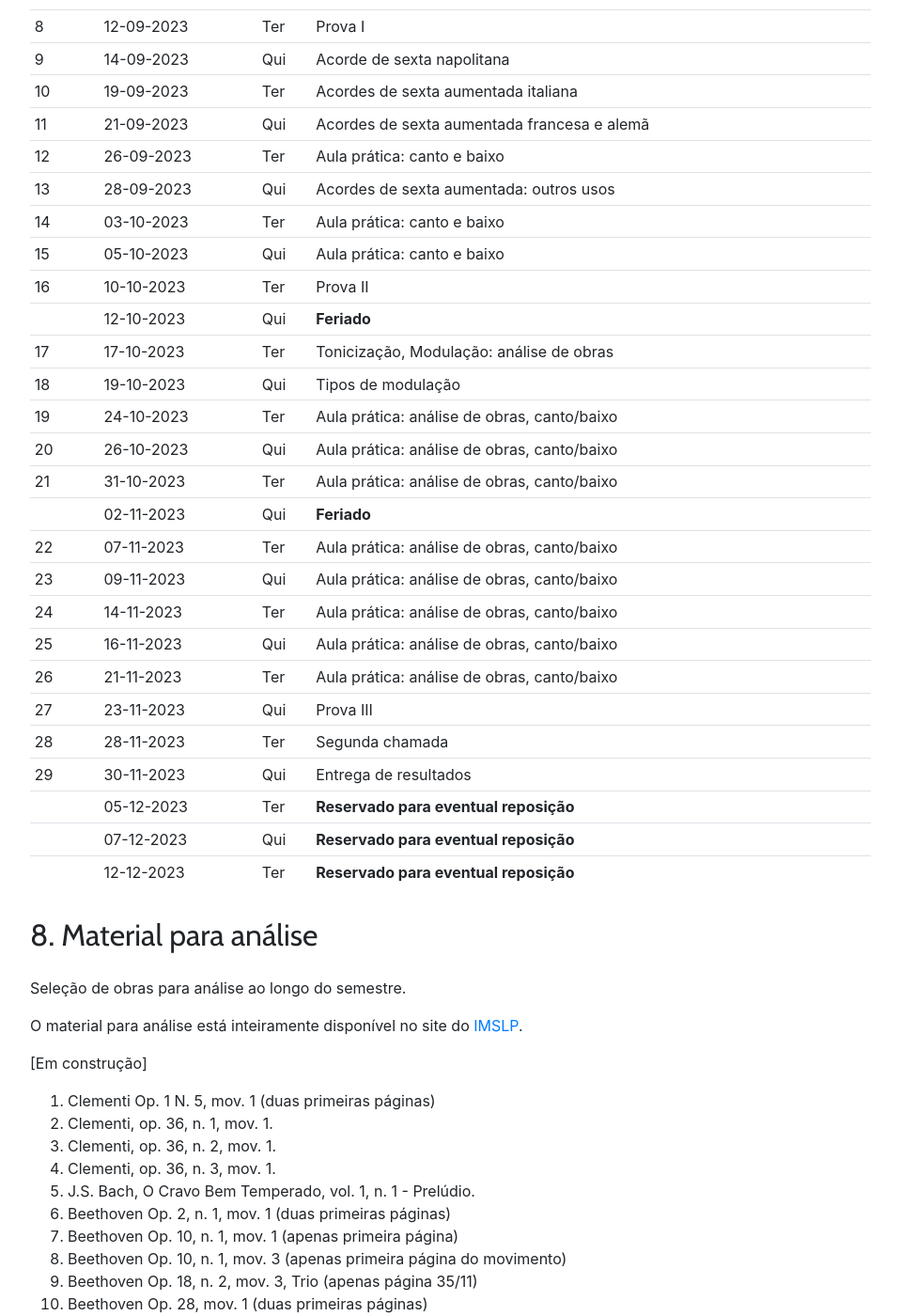
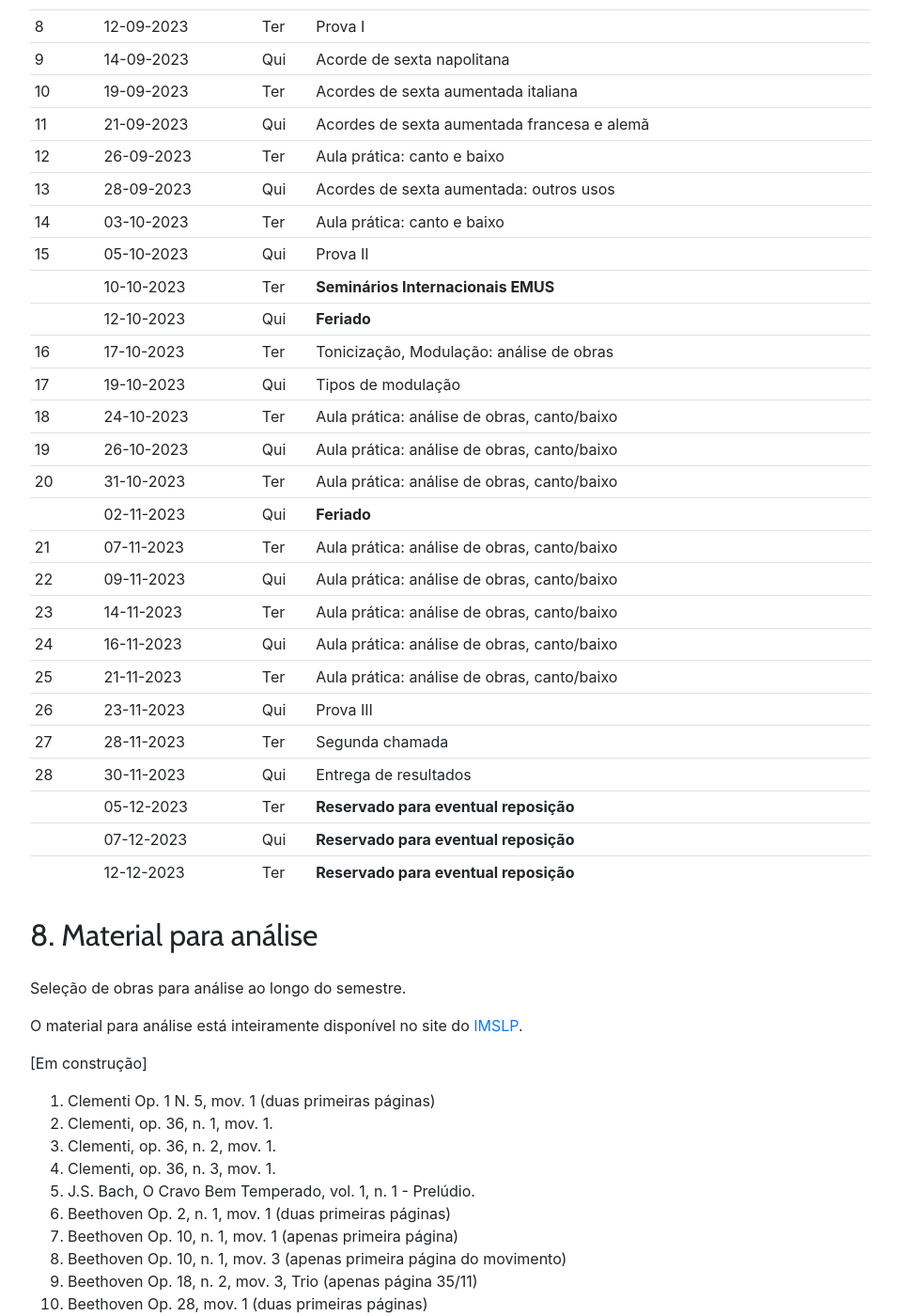
Before and after one commit to kroger/genosmus, a Jekyll site: the page built from _marcos/musa70.md, in a window 1280 px wide and 1400 px high, scrolled down 2751 px. Shown: the whole window at 94% size, without its empty margins (68-1026 px from the left). Built offline with Jekyll 4.4.1, drawn with Linux system fonts in a browser that asks for light colours; nearby versions of some CDN libraries; the table of contents is made by our own code.

Commit message:
Ajusta cronograma a Seminários Internacionais
- Antecipa prova 2
- Remove op. 81a Beethoven MUSA72
- Reorganiza cronograma MUSA72

```diff
--- a/_marcos/cronogramas/musa70.txt
+++ b/_marcos/cronogramas/musa70.txt
@@ -13,8 +13,8 @@ Acordes de sexta aumentada francesa e alemã
 Aula prática: canto e baixo
 Acordes de sexta aumentada: outros usos
 Aula prática: canto e baixo
-Aula prática: canto e baixo
 Prova II
+**Seminários Internacionais EMUS**
 **Feriado**
 Tonicização, Modulação: análise de obras
 Tipos de modulação
--- a/_marcos/musa70.md
+++ b/_marcos/musa70.md
@@ -100,23 +100,23 @@ Este cronograma é uma previsão e poderá ser alterado ao longo do semestre.
 | 12   | 26-09-2023 | Ter | Aula prática: canto e baixo                 |
 | 13   | 28-09-2023 | Qui | Acordes de sexta aumentada: outros usos     |
 | 14   | 03-10-2023 | Ter | Aula prática: canto e baixo                 |
-| 15   | 05-10-2023 | Qui | Aula prática: canto e baixo                 |
-| 16   | 10-10-2023 | Ter | Prova II                                    |
+| 15   | 05-10-2023 | Qui | Prova II                                    |
+|      | 10-10-2023 | Ter | **Seminários Internacionais EMUS**          |
 |      | 12-10-2023 | Qui | **Feriado**                                 |
-| 17   | 17-10-2023 | Ter | Tonicização, Modulação: análise de obras    |
-| 18   | 19-10-2023 | Qui | Tipos de modulação                          |
-| 19   | 24-10-2023 | Ter | Aula prática: análise de obras, canto/baixo |
-| 20   | 26-10-2023 | Qui | Aula prática: análise de obras, canto/baixo |
-| 21   | 31-10-2023 | Ter | Aula prática: análise de obras, canto/baixo |
+| 16   | 17-10-2023 | Ter | Tonicização, Modulação: análise de obras    |
+| 17   | 19-10-2023 | Qui | Tipos de modulação                          |
+| 18   | 24-10-2023 | Ter | Aula prática: análise de obras, canto/baixo |
+| 19   | 26-10-2023 | Qui | Aula prática: análise de obras, canto/baixo |
+| 20   | 31-10-2023 | Ter | Aula prática: análise de obras, canto/baixo |
 |      | 02-11-2023 | Qui | **Feriado**                                 |
-| 22   | 07-11-2023 | Ter | Aula prática: análise de obras, canto/baixo |
-| 23   | 09-11-2023 | Qui | Aula prática: análise de obras, canto/baixo |
-| 24   | 14-11-2023 | Ter | Aula prática: análise de obras, canto/baixo |
-| 25   | 16-11-2023 | Qui | Aula prática: análise de obras, canto/baixo |
-| 26   | 21-11-2023 | Ter | Aula prática: análise de obras, canto/baixo |
-| 27   | 23-11-2023 | Qui | Prova III                                   |
-| 28   | 28-11-2023 | Ter | Segunda chamada                             |
-| 29   | 30-11-2023 | Qui | Entrega de resultados                       |
+| 21   | 07-11-2023 | Ter | Aula prática: análise de obras, canto/baixo |
+| 22   | 09-11-2023 | Qui | Aula prática: análise de obras, canto/baixo |
+| 23   | 14-11-2023 | Ter | Aula prática: análise de obras, canto/baixo |
+| 24   | 16-11-2023 | Qui | Aula prática: análise de obras, canto/baixo |
+| 25   | 21-11-2023 | Ter | Aula prática: análise de obras, canto/baixo |
+| 26   | 23-11-2023 | Qui | Prova III                                   |
+| 27   | 28-11-2023 | Ter | Segunda chamada                             |
+| 28   | 30-11-2023 | Qui | Entrega de resultados                       |
 |      | 05-12-2023 | Ter | **Reservado para eventual reposição**       |
 |      | 07-12-2023 | Qui | **Reservado para eventual reposição**       |
 |      | 12-12-2023 | Ter | **Reservado para eventual reposição**       |
```
Also changed, not shown: _marcos/cronogramas/musa72.txt (+4 -4 lines), _marcos/musa72.md (+15 -15 lines).
